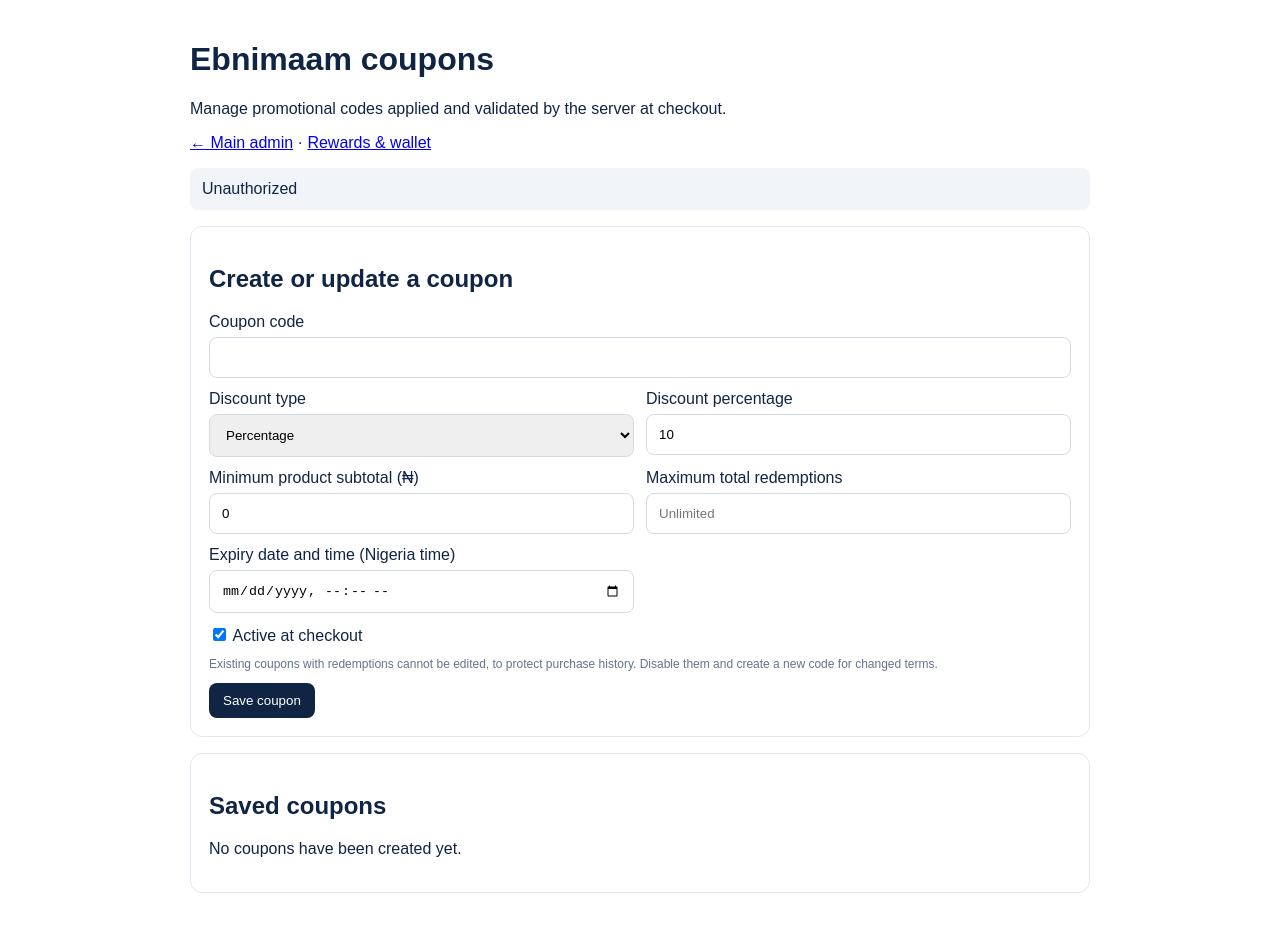
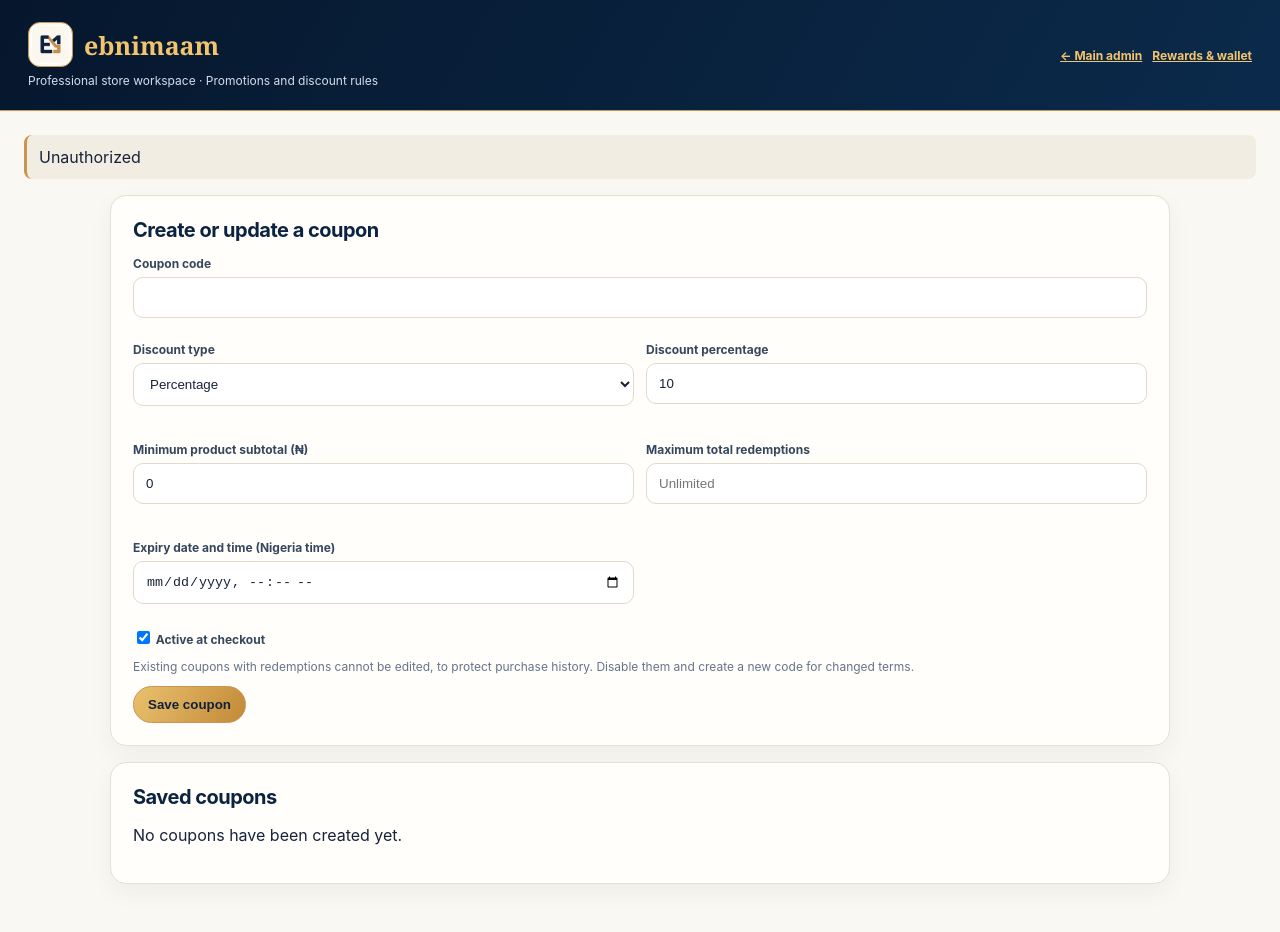
Before and after one commit to imaamharoon/ebnimaam, a Next.js app: page /admin/coupons in a window 1280 px wide. Shown: the top 932 px of the page. Built offline with nearby package versions, Linux system fonts and the light colour scheme; no server answers.

Commit message:
design: brand the coupons workspace to match premium admin

```diff
--- a/app/admin/coupons/page.tsx
+++ b/app/admin/coupons/page.tsx
@@ -11,8 +11,28 @@ export default function AdminCoupons(){
  const input:any={width:'100%',boxSizing:'border-box',padding:12,border:'1px solid #d4dbe4',borderRadius:8,marginTop:6};
  const panel:any={border:'1px solid #e2e8f0',borderRadius:12,padding:18,margin:'16px 0'};
  const button:any={padding:'10px 14px',border:0,borderRadius:8,background:'#102544',color:'#fff',cursor:'pointer'};
- return <main style={{maxWidth:900,margin:'0 auto',padding:20,fontFamily:'Arial,sans-serif',color:'#102544'}}>
-  <h1>Ebnimaam coupons</h1><p>Manage promotional codes applied and validated by the server at checkout.</p><p><a href="/admin">← Main admin</a> · <a href="/admin/loyalty">Rewards & wallet</a></p>
+ return <main className="coupons-admin"><style>{`
+*{box-sizing:border-box}
+body{margin:0;background:#faf8f3;color:#17233a;font-family:Inter,ui-sans-serif,system-ui,-apple-system,"Segoe UI",sans-serif}
+.coupons-admin{max-width:none!important;min-height:100vh;padding:0 24px 40px!important;color:#17233a!important}
+.coupons-header{display:flex;align-items:center;justify-content:space-between;gap:18px;flex-wrap:wrap;margin:0 -24px 24px;padding:22px 28px;background:linear-gradient(120deg,#06172d,#0b2a4b);border-bottom:1px solid #c99550;color:#fff}
+.coupons-brand{display:flex;align-items:center;gap:11px;color:#f1c46d;text-decoration:none;font:600 25px Georgia,serif}
+.coupons-brand img{width:45px;height:45px;object-fit:contain;border:1px solid #c99550;border-radius:12px;background:#faf8f2;padding:2px}
+.coupons-header p{color:#d4deeb;margin:6px 0 0;font-size:12px}
+.coupons-header nav{display:flex;gap:10px;flex-wrap:wrap}
+.coupons-header nav a{color:#f1c46d;font-size:12px;font-weight:700}
+.coupons-admin>section{max-width:1060px;margin:16px auto!important;padding:22px!important;border:1px solid #e8e0d4!important;border-radius:16px!important;background:#fffefa!important;box-shadow:0 9px 26px #071a310c}
+.coupons-admin h2{color:#0b2340;font-size:20px;letter-spacing:-.025em;margin:0 0 14px}
+.coupons-admin label{display:block;color:#35465d;font-size:12px;font-weight:700;margin:12px 0}
+.coupons-admin input,.coupons-admin select{border:1px solid #e2d9cb!important;border-radius:10px!important;background:#fff!important;color:#17233a!important}
+.coupons-admin input:focus,.coupons-admin select:focus{outline:2px solid #d5a24940;border-color:#c99550!important}
+.coupons-admin button{border:1px solid #c99550!important;border-radius:999px!important;background:linear-gradient(120deg,#eac16e,#c28a38)!important;color:#10213a!important;font-weight:800!important;cursor:pointer}
+.coupons-admin button:disabled{opacity:.55}
+.coupons-admin article{background:#fffefa;border:1px solid #e8e0d4;border-radius:12px;padding:14px;margin:12px 0}
+.coupons-admin [role=status]{padding:12px;border-radius:10px;background:#f2ede3!important;border-left:3px solid #c99550}
+@media(max-width:640px){.coupons-admin{padding:0 12px 24px!important}.coupons-header{margin:0 -12px 18px;padding:17px}.coupons-brand{font-size:22px}.coupons-brand img{width:38px;height:38px}.coupons-admin>section{padding:16px!important;border-radius:13px!important}}
+`}</style>
+<header className="coupons-header"><div><a className="coupons-brand" href="/store.html"><img src="/assets/icon-512.png" alt="Ebnimaam logo"/><span>ebnimaam</span></a><p>Professional store workspace · Promotions and discount rules</p></div><nav><a href="/admin">← Main admin</a><a href="/admin/loyalty">Rewards & wallet</a></nav></header>
   {error&&<p role="status" style={{background:'#f1f5f9',padding:12,borderRadius:8}}>{error}</p>}
   <section style={panel}><h2>Create or update a coupon</h2><form onSubmit={e=>{e.preventDefault();void post({...form,value:Number(form.value),minSpendNaira:Number(form.minSpendNaira),maxRedemptions:form.maxRedemptions===''?null:Number(form.maxRedemptions)})}}>
    <label style={{display:'block',margin:'12px 0'}}>Coupon code<input style={input} required minLength={2} maxLength={40} pattern="[A-Za-z0-9_-]+" value={form.code} onChange={e=>setForm({...form,code:e.target.value.toUpperCase()})}/></label>
```
